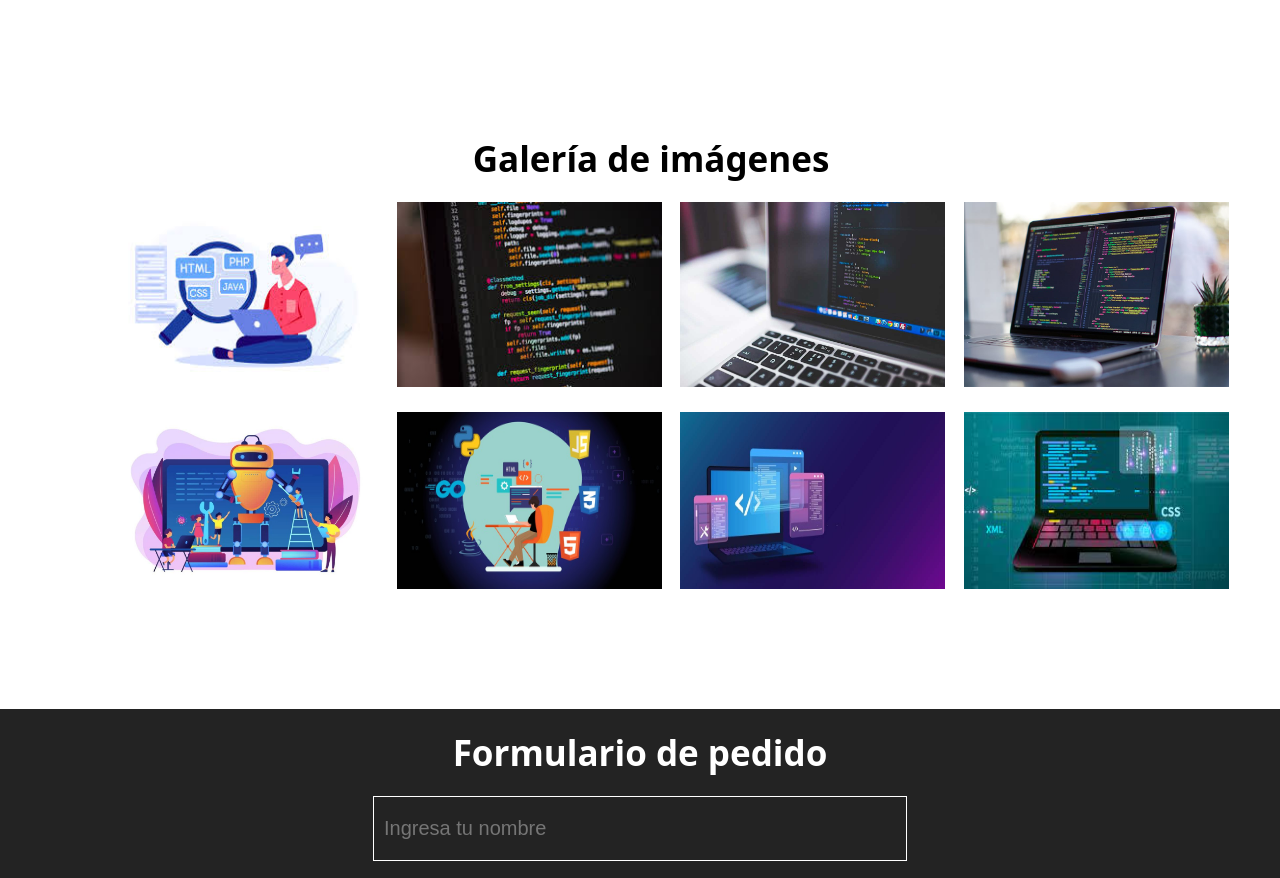
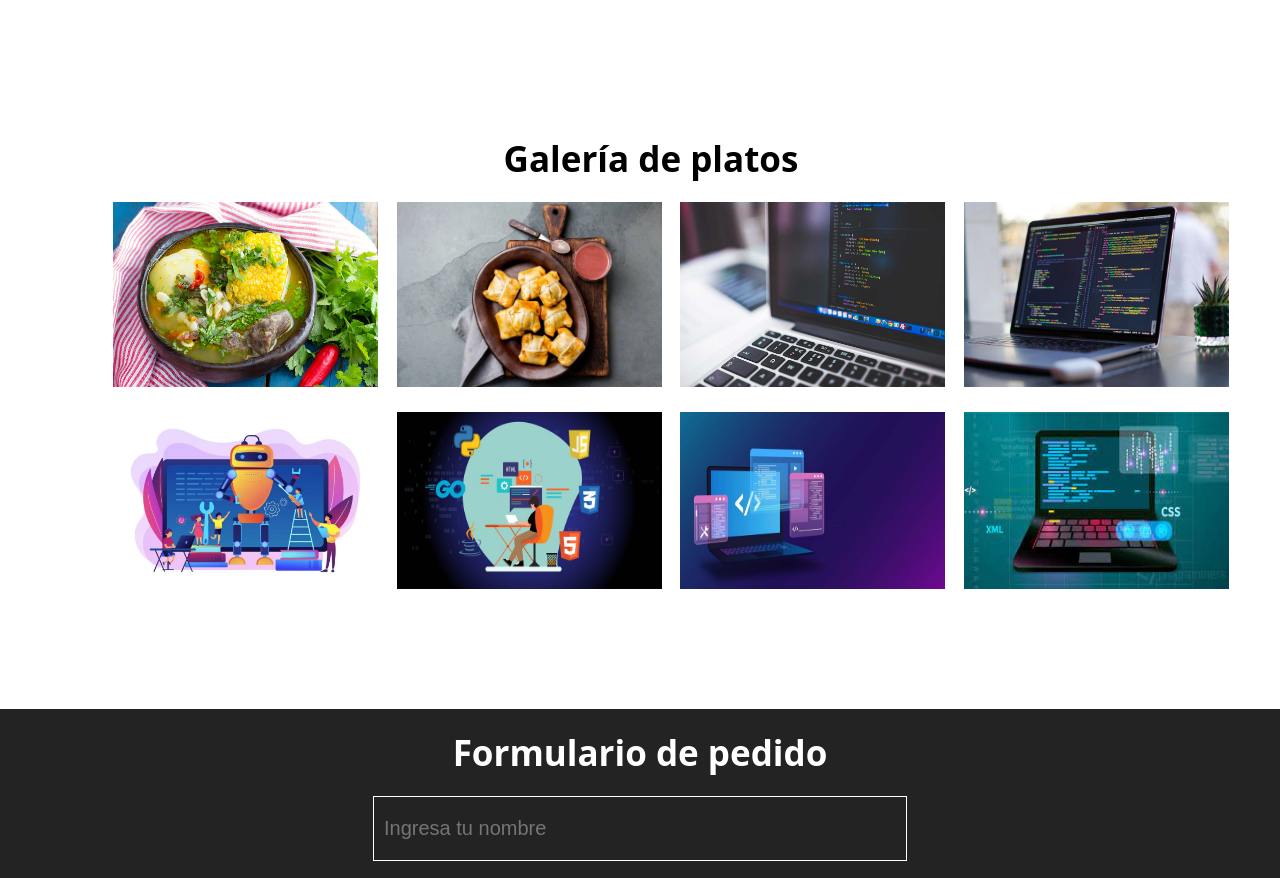
Before and after one commit to AnibalAndreiCeroniLoyola/Clase-5, a plain HTML site: page index3.html in a window 1280 px wide. Shown: the part 940-1818 px from the top of the page. Drawn offline with nearby package versions, Linux system fonts and the light colour scheme.

Commit message:
cambioimg

```diff
--- a/index3.html
+++ b/index3.html
@@ -61,10 +61,10 @@
 
     <section class="galeria" id="galeria">
         <div class="contenedor">
-            <h2>Galería de imágenes</h2>
+            <h2>Galería de platos</h2>
             <div class="contenedor-galeria">
-                <img src="imgp1.jpeg" alt="">
-                <img src="imgp2.jpeg" alt="">
+                <img src="img1ca.jpg" alt="">
+                <img src="img1emp.jpg" alt="">
                 <img src="imgp3.jpg" alt="">
                 <img src="imgp4.jpg" alt="">
                 <img src="imgp5.jpg" alt="">
```
